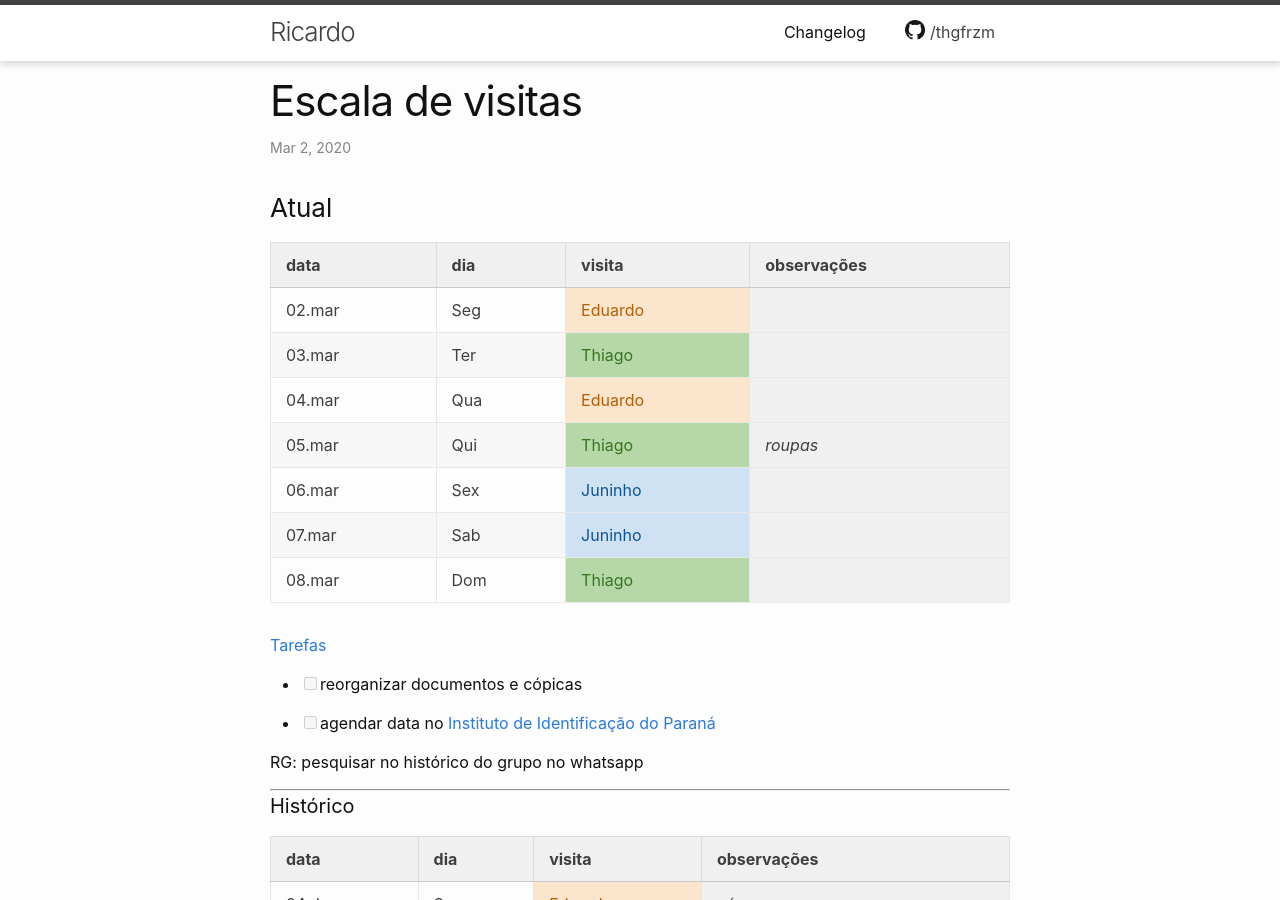
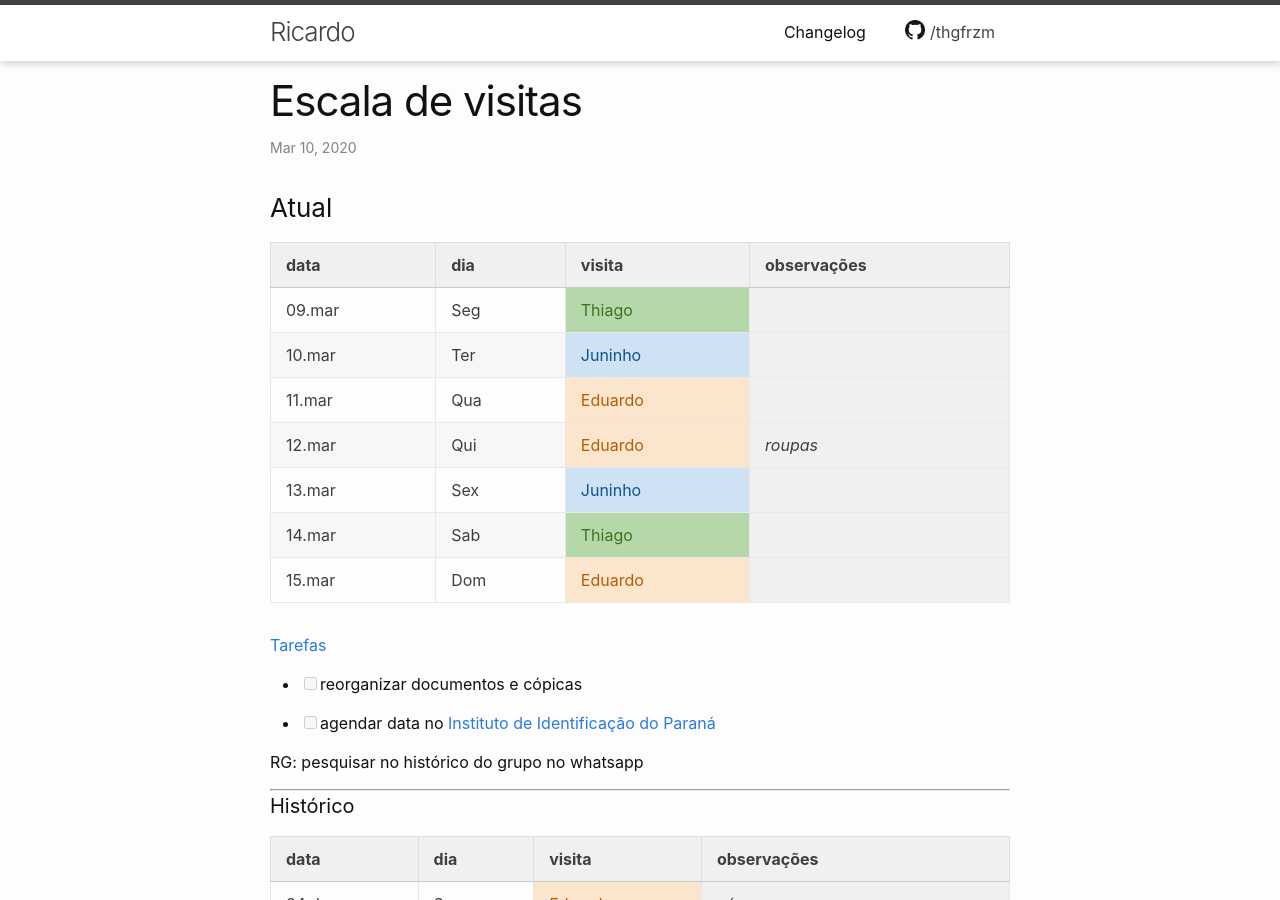
Before and after one commit to thgfrzm/ricardo, a Jekyll site: the page built from _posts/2018-12-23-escala-visitas.markdown, in a window 1280 px wide and 900 px high. Built offline with Jekyll 4.4.1, drawn with Linux system fonts in a browser that asks for light colours; some of the changed text lies outside the part shown.

Commit message:
Update 2018-12-23-escala-visitas.markdown

```diff
--- a/_posts/2018-12-23-escala-visitas.markdown
+++ b/_posts/2018-12-23-escala-visitas.markdown
@@ -1,7 +1,7 @@
 ---
 layout: post
 title:  "Escala de visitas"
-date:   2020-03-02 01:00:00 -0300
+date:   2020-03-10 13:40:00 -0300
 categories: agenda
 ---
 
@@ -9,13 +9,13 @@ categories: agenda
 
 | data   | dia | visita  | observações |
 | ------ | --- | ------- | ----------- |
-| 02.mar | Seg | Eduardo |             |
-| 03.mar | Ter | Thiago  |             |
-| 04.mar | Qua | Eduardo |             |
-| 05.mar | Qui | Thiago  | _roupas_    |
-| 06.mar | Sex | Juninho |             |
-| 07.mar | Sab | Juninho |             |
-| 08.mar | Dom | Thiago  |             |
+| 09.mar | Seg | Thiago  |             |
+| 10.mar | Ter | Juninho |             |
+| 11.mar | Qua | Eduardo |             |
+| 12.mar | Qui | Eduardo | _roupas_    |
+| 13.mar | Sex | Juninho |             |
+| 14.mar | Sab | Thiago  |             |
+| 15.mar | Dom | Eduardo |             |
 
 <!--
 ### Próximas semanas
@@ -473,3 +473,10 @@ RG: pesquisar no histórico do grupo no whatsapp
 | 28.fev | Sex | Thiago      |                     |
 | 29.fev | Sab | Eduardo     |                     |
 | 01.mar | Dom | Juninho     |                     |
+| 02.mar | Seg | Eduardo     |                     |
+| 03.mar | Ter | Thiago      |                     |
+| 04.mar | Qua | Eduardo     |                     |
+| 05.mar | Qui | Juninho     |                     |
+| 06.mar | Sex | Thiago      | _roupas_            |
+| 07.mar | Sab | Juninho     |                     |
+| 08.mar | Dom | Thiago      |                     |
```
